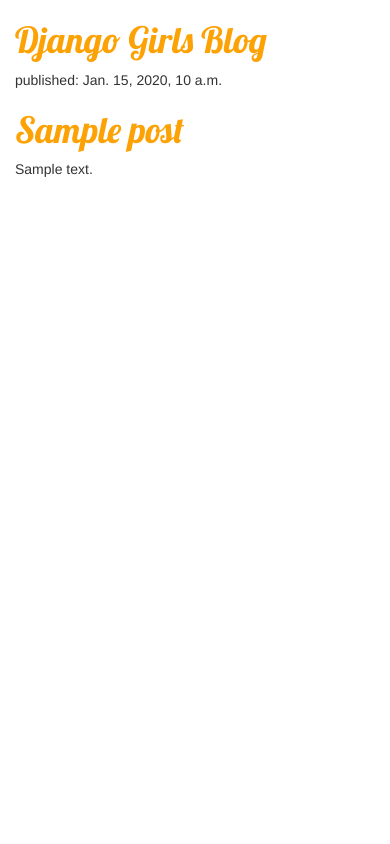
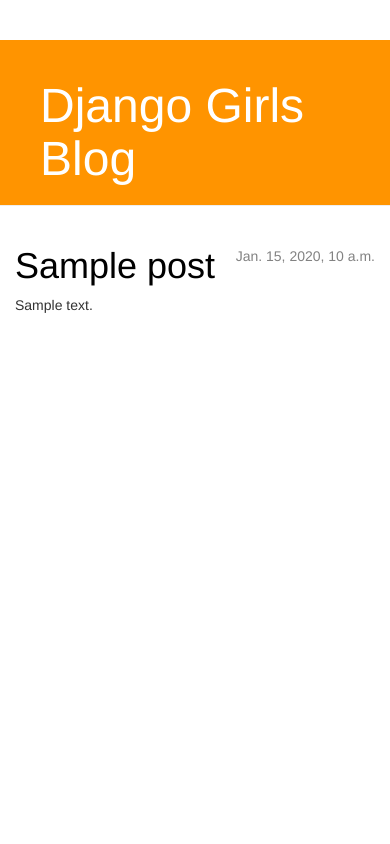
Before and after one commit to giorgia-amici/Django-Girls, a Django app: page / in a window 390 px wide. Run offline with Django 3.2, Linux system fonts and the light colour scheme; tables that the repository leaves empty hold one stand-in row (values such as "Sample post"); some libraries are stand-ins or nearby versions.

Commit message:
style done

```diff
--- a/blog/templates/blog/post_list.html
+++ b/blog/templates/blog/post_list.html
@@ -9,17 +9,25 @@
         <title>Django Girls blog</title>
     </head>
     <body>
-        <div>
-            <h1><a href="">Django Girls Blog</a></h1>
+        <div class="page-header">
+            <h1><a href="/">Django Girls Blog</a></h1>
         </div>
 
-        {% for post in posts %}
-        <div>
-        	<p>published: {{post.published_date}}</p>
-					<h1> <a href=""> {{post.title}} </a></h1>
-					<p> {{post.text|linebreaks}}</p>
-        </div>
-        {% endfor %}
+				<div class="content container">
+				    <div class="row">
+				        <div class="col-md-8">
+				            {% for post in posts %}
+				                <div class="post">
+				                    <div class="date">
+				                        {{ post.published_date }}
+				                    </div>
+				                    <h1><a href="">{{ post.title }}</a></h1>
+				                    <p>{{ post.text|linebreaks }}</p>
+				                </div>
+				            {% endfor %}
+				        </div>
+				    </div>
+				</div>
 
     </body>
 </html>
--- a/static/css/blog.css
+++ b/static/css/blog.css
@@ -1,8 +1,47 @@
-h1 a {
-    color: #FCA205;
-    font-family: 'Lobster';
+.page-header {
+    background-color: #ff9400;
+    margin-top: 0;
+    padding: 20px 20px 20px 40px;
 }
 
-body {
-    padding-left: 15px;
+.page-header h1, .page-header h1 a, .page-header h1 a:visited, .page-header h1 a:active {
+    color: #ffffff;
+    font-size: 36pt;
+    text-decoration: none;
 }
+
+.content {
+    margin-left: 40px;
+}
+
+h1, h2, h3, h4 {
+    font-family: 'Lobster', cursive;
+}
+
+.date {
+    float: right;
+    color: #828282;
+}
+
+.save {
+    float: right;
+}
+
+.post-form textarea, .post-form input {
+    width: 100%;
+}
+
+.top-menu, .top-menu:hover, .top-menu:visited {
+    color: #ffffff;
+    float: right;
+    font-size: 26pt;
+    margin-right: 20px;
+}
+
+.post {
+    margin-bottom: 70px;
+}
+
+.post h1 a, .post h1 a:visited {
+    color: #000000;
+}
```
